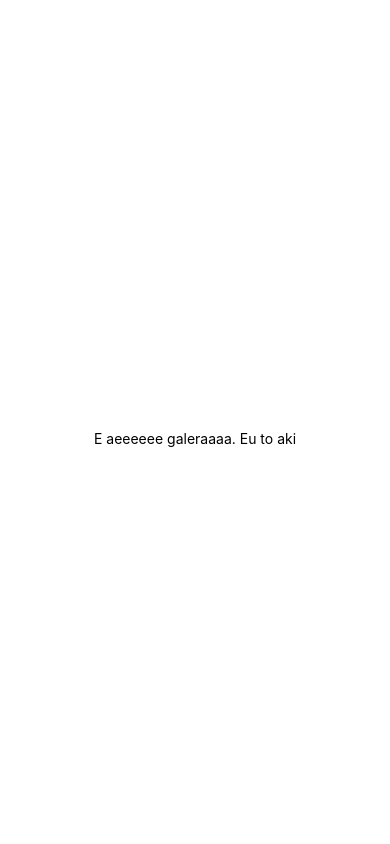
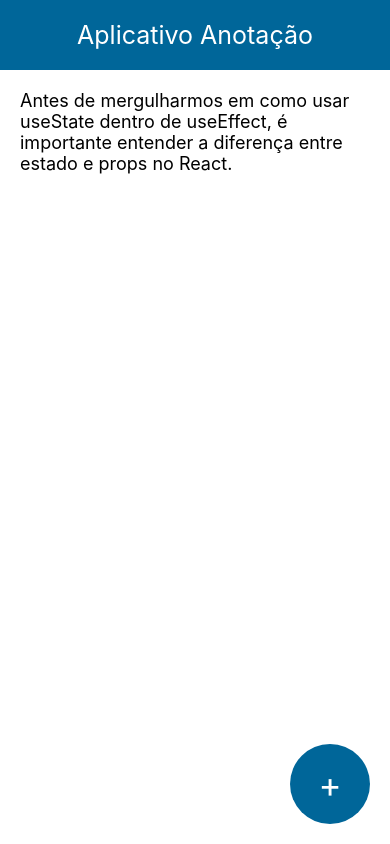
Before and after one commit to Pablo-Belusso/App-Anotacoes-REACT-NATIVE, a React Native app: screen / in a window 390 px wide. Built offline with nearby package versions, Linux system fonts and the light colour scheme.

Commit message:
Commit 02

```diff
--- a/App.jsx
+++ b/App.jsx
@@ -1,39 +1,72 @@
 import React, {useState, useEffect} from 'react';
-import {View, Text, StyleSheet, StatusBar} from 'react-native';
+import {
+  View,
+  Text,
+  StyleSheet,
+  StatusBar,
+  TouchableOpacity,
+} from 'react-native';
 
 export default function App() {
-  return (
-    <View style={estilos.Container}>
-      <Text>E aeeeeee galeraaaa. Eu to aki</Text>
-    </View>
+  const [estado, setarEstado] = useState('leitura');
+  const [anotacao, setarAnotacao] = useState(
+    'Antes de mergulharmos em como usar useState dentro de useEffect, é importante entender a diferença entre estado e props no React.',
   );
+
+  if (estado == 'leitura') {
+    return (
+      <View style={{flex: 1}}>
+        <StatusBar
+          barStyle="dark-content"
+          hidden={false}
+          backgroundColor="white"
+          translucent={false}
+          networkActivityIndicatorVisible={true}
+        />
+
+        <View style={estilos.header}>
+          <Text style={{textAlign: 'center', color: 'white', fontSize: 25}}>
+            Aplicativo Anotação
+          </Text>
+        </View>
+
+        <View style={{padding: 20}}>
+          <Text style={estilos.anotacao}>{anotacao}</Text>
+        </View>
+
+        <TouchableOpacity style={estilos.btnAnotacao}>
+          <Text style={estilos.btnAnotacaotexto}>+</Text>
+        </TouchableOpacity>
+      </View>
+    );
+  } else if (estado == 'atualizando') {
+  }
 }
 
 const estilos = StyleSheet.create({
-  Container: {
-    flex: 1,
-    marginTop: 32,
-    paddingHorizontal: 24,
+  header: {
+    width: '100%',
+    padding: 20,
+    backgroundColor: '#069',
+  },
+  anotacao: {
+    fontSize: 18,
+    color: 'black',
+  },
+  btnAnotacao: {
+    width: 80,
+    height: 80,
+    backgroundColor: '#069',
+    borderRadius: 40,
+    right: 20,
+    bottom: 20,
+    position: 'absolute',
+    justifyContent: 'center',
     alignItems: 'center',
-    justifyContent: 'center',
+  },
+  btnAnotacaotexto: {
+    color: 'white',
+    fontSize: 35,
+    fontWeight: '400',
   },
 });
-
-/*
-
-import React from 'react';
-import {StyleSheet, Text, View} from 'react-native';
-
-function App() {
-  return (
-    <View>
-      <Text style={styles.Container}>E aeeeeee galeraaaa</Text>
-    </View>
-  );
-}
-
-const styles = StyleSheet.create({});
-
-export default App;
-
-*/
```
